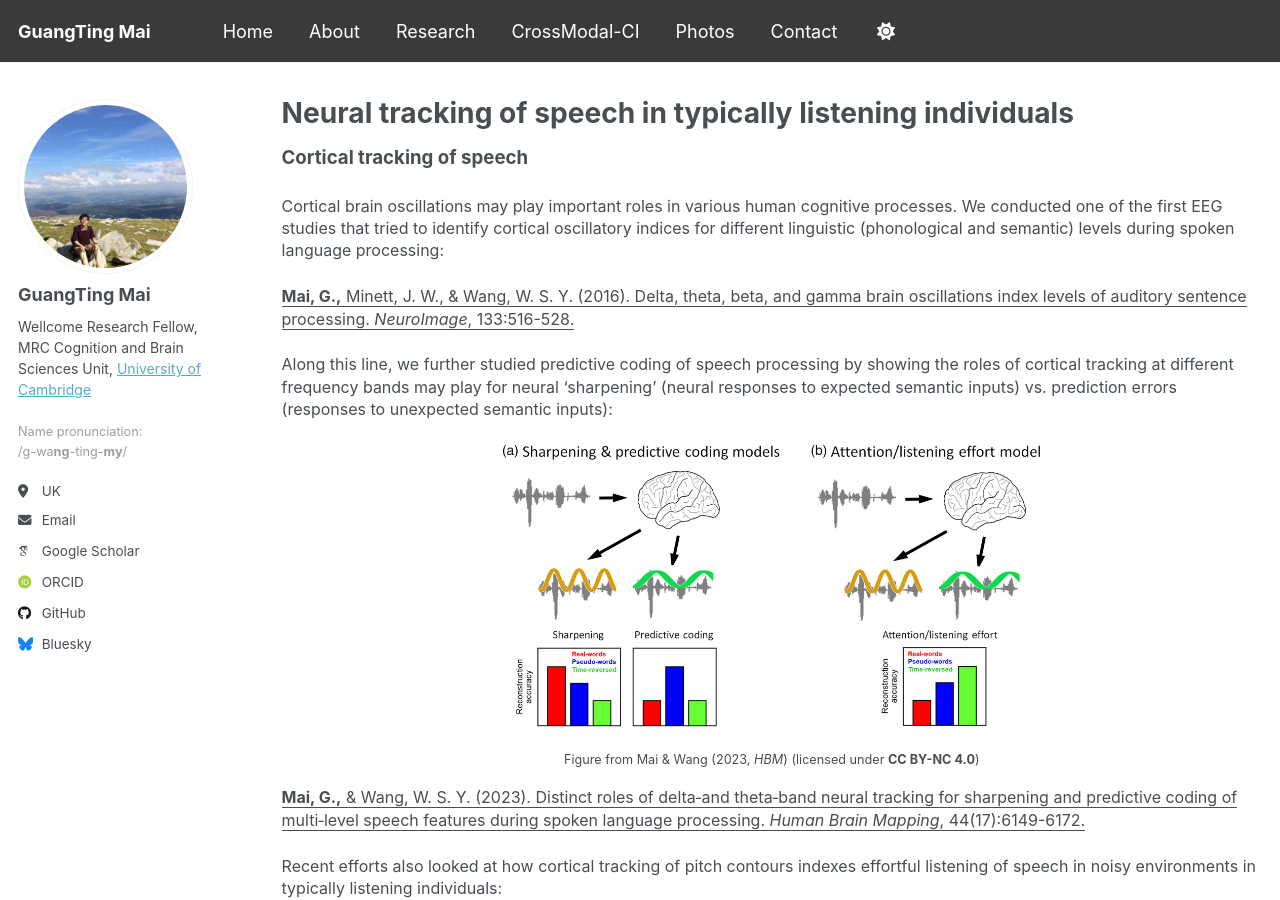
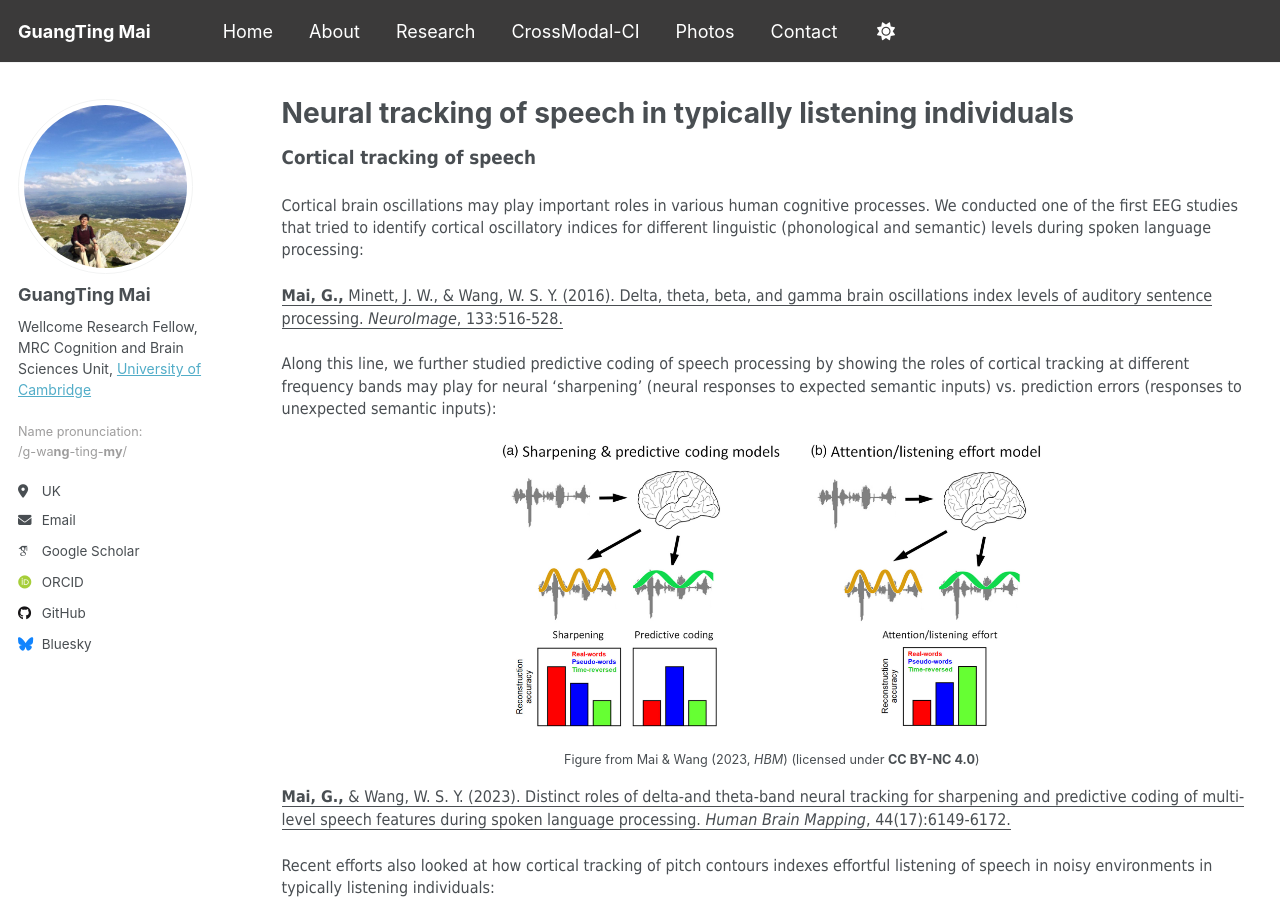
Before and after one commit to guangtingmai/guangtingmai.github.io, a Jekyll site: the page built from _pages/neuraltrack-typical.html, in a window 1280 px wide and 900 px high. Built offline with Jekyll 4.4.1, drawn with Linux system fonts in a browser that asks for light colours; some web fonts are replaced.

Commit message:
Update neuraltrack-typical.html

```diff
--- a/_pages/neuraltrack-typical.html
+++ b/_pages/neuraltrack-typical.html
@@ -4,25 +4,25 @@
 permalink: /neuraltrack-typical/
 author_profile: true
 ---
-<p><span style="font-size: 14pt;line-height: 1.4;display: block;margin-bottom: 0.1vh"><strong>Cortical tracking of speech</strong></span></p>
-<p><span style="font-size: 12pt;line-height: 1.4;display: block;margin-bottom: 0.1vh">Cortical brain oscillations may play important roles in
+<p><span style="font-size: 14pt;font-family: Tahoma;line-height: 1.4;display: block;margin-bottom: 0.1vh"><strong>Cortical tracking of speech</strong></span></p>
+<p><span style="font-size: 12pt;font-family: Tahoma;line-height: 1.4;display: block;margin-bottom: 0.1vh">Cortical brain oscillations may play important roles in
   various human cognitive processes. We conducted one of the first EEG studies that tried to identify cortical oscillatory indices for different linguistic
   (phonological and semantic) levels during spoken language processing:</span></p>
-<p><span style="font-size: 12pt;line-height: 1.4;display: block;margin-bottom: 0.1vh"><a href="https://www.sciencedirect.com/science/article/abs/pii/S1053811916001737" style="color:inherit; text-decoration:none;"><u><strong>Mai, G.,</strong> Minett, J. W., & Wang, W. S. Y. (2016). Delta, theta, beta, and gamma brain oscillations index levels of auditory sentence processing. <i>NeuroImage</i>, 133:516-528.</u></a></span></p>
-<p><span style="font-size: 12pt;line-height: 1.4;display: block;margin-bottom: 0.1vh">Along this line, we further studied predictive coding of
+<p><span style="font-size: 12pt;font-family: Tahoma;line-height: 1.4;display: block;margin-bottom: 0.1vh"><a href="https://www.sciencedirect.com/science/article/abs/pii/S1053811916001737" style="color:inherit; text-decoration:none;"><u><strong>Mai, G.,</strong> Minett, J. W., & Wang, W. S. Y. (2016). Delta, theta, beta, and gamma brain oscillations index levels of auditory sentence processing. <i>NeuroImage</i>, 133:516-528.</u></a></span></p>
+<p><span style="font-size: 12pt;font-family: Tahoma;line-height: 1.4;display: block;margin-bottom: 0.1vh">Along this line, we further studied predictive coding of
   speech processing by showing the roles of cortical tracking at different frequency bands may play for neural ‘sharpening’ (neural responses to expected
   semantic inputs) vs. prediction errors (responses to unexpected semantic inputs):</span></p>
 <p align="center">
   <img src="https://guangtingmai.github.io/images/hbm.jpg" width="55%">
 </p>
 <p style="text-align:center;font-size:9.5pt;line-height:1.4;display: block;">Figure from Mai & Wang (2023, <i>HBM</i>) (licensed under <strong>CC BY-NC 4.0</strong>)</p>
-<p><span style="font-size: 12pt;line-height: 1.4;display: block;margin-bottom: 0.1vh"><a href="https://onlinelibrary.wiley.com/doi/10.1002/hbm.26503" style="color:inherit; text-decoration:none;"><u><strong>Mai, G.,</strong> & Wang, W. S. Y. (2023). Distinct roles of delta‐and theta‐band neural tracking for sharpening and predictive coding of multi‐level speech features during spoken language processing. <i>Human Brain Mapping</i>, 44(17):6149-6172.</u></a></span></p>
-<p><span style="font-size: 12pt;line-height: 1.4;display: block;margin-bottom: 0.1vh">Recent efforts also looked at how cortical tracking of
+<p><span style="font-size: 12pt;font-family: Tahoma;line-height: 1.4;display: block;margin-bottom: 0.1vh"><a href="https://onlinelibrary.wiley.com/doi/10.1002/hbm.26503" style="color:inherit; text-decoration:none;"><u><strong>Mai, G.,</strong> & Wang, W. S. Y. (2023). Distinct roles of delta‐and theta‐band neural tracking for sharpening and predictive coding of multi‐level speech features during spoken language processing. <i>Human Brain Mapping</i>, 44(17):6149-6172.</u></a></span></p>
+<p><span style="font-size: 12pt;font-family: Tahoma;line-height: 1.4;display: block;margin-bottom: 0.1vh">Recent efforts also looked at how cortical tracking of
   pitch contours indexes effortful listening of speech in noisy environments in typically listening individuals:</span></p>
-<p><span style="font-size: 12pt;line-height: 1.4;display: block;margin-bottom: 0.1vh"><a href="https://www.sciencedirect.com/science/article/pii/S1053811925002733" style="color:inherit; text-decoration:none;"><u>Guo, X., <strong>Mai, G.,</strong> Mohammadi, Y., Benzaquén, E., Yukhnovich, K., Sedley, W., & Griffiths, T. D. (2025). Neural entrainment to pitch changes of auditory targets in noise. <i>NeuroImage</i>, 314:121270.</u></a></span></p>
+<p><span style="font-size: 12pt;font-family: Tahoma;line-height: 1.4;display: block;margin-bottom: 0.1vh"><a href="https://www.sciencedirect.com/science/article/pii/S1053811925002733" style="color:inherit; text-decoration:none;"><u>Guo, X., <strong>Mai, G.,</strong> Mohammadi, Y., Benzaquén, E., Yukhnovich, K., Sedley, W., & Griffiths, T. D. (2025). Neural entrainment to pitch changes of auditory targets in noise. <i>NeuroImage</i>, 314:121270.</u></a></span></p>
 <br>
-<p><span style="font-size: 14pt;line-height: 1.4;display: block;margin-bottom: 0.1vh"><strong>Subcortical tracking of speech</strong></span></p>
-<p><span style="font-size: 12pt;line-height: 1.4;display: block;margin-bottom: 0.1vh">‘Frequency-following response’ (FFR) is a subcortical
+<p><span style="font-size: 14pt;font-family: Tahoma;line-height: 1.4;display: block;margin-bottom: 0.1vh"><strong>Subcortical tracking of speech</strong></span></p>
+<p><span style="font-size: 12pt;font-family: Tahoma;line-height: 1.4;display: block;margin-bottom: 0.1vh">‘Frequency-following response’ (FFR) is a subcortical
   (albeit extra auditory cortical sources) phase-locked response to the speech fundamental frequency, known as a potential index for various hearing
   and language-related disorders (e.g., hearing loss, developmental dyslexia, autism). We studied FFR in typical listening by looking at how FFR
   is affected by changes in day-to-day psychophysiological status, e.g., arousal or consciousness, across the adult lifespan:</span></p>
@@ -30,12 +30,12 @@
   <img src="https://guangtingmai.github.io/images/neuroimage2019.png" width="35%">
 </p>
 <p style="text-align:center;font-size:9.5pt;line-height:1.4;display: block;">Figure from Mai (2020 PhD thesis) with permission</p>
-<p><span style="font-size: 12pt;line-height: 1.4;display: block;margin-bottom: 0.1vh"><a href="https://www.sciencedirect.com/science/article/abs/pii/S1053811919300515" style="color:inherit; text-decoration:none;"><u><strong>Mai, G.,</strong> Schoof, T., & Howell, P. (2019). Modulation of phase-locked neural responses to speech during different arousal states is age-dependent. <i>NeuroImage</i>, 189:734-744.</u></a></span></p>
-<p><span style="font-size: 12pt;line-height: 1.4;display: block;margin-bottom: 0.1vh">We also looked at how changes in neural excitability in the
+<p><span style="font-size: 12pt;font-family: Tahoma;line-height: 1.4;display: block;margin-bottom: 0.1vh"><a href="https://www.sciencedirect.com/science/article/abs/pii/S1053811919300515" style="color:inherit; text-decoration:none;"><u><strong>Mai, G.,</strong> Schoof, T., & Howell, P. (2019). Modulation of phase-locked neural responses to speech during different arousal states is age-dependent. <i>NeuroImage</i>, 189:734-744.</u></a></span></p>
+<p><span style="font-size: 12pt;font-family: Tahoma;line-height: 1.4;display: block;margin-bottom: 0.1vh">We also looked at how changes in neural excitability in the
   auditory cortex (via neurostimulation tDCS) led to consequential changes in subcortical FFR revealing <i>causal</i> auditory subcortico-cortical interactions:</span></p>
 <p align="center">
   <img src="https://guangtingmai.github.io/images/cc2022.png" width="85%">
   <br>
 </p>
 <p style="text-align:center;font-size:9.5pt;line-height:1.4;display: block;">Figure from Mai & Howell (2022, <i>Cereb Cortex</i>) (licensed under <strong>CC BY 4.0</strong>)</p>
-<p><span style="font-size: 12pt;line-height: 1.4;display: block;margin-bottom: 0.1vh"><a href="https://academic.oup.com/cercor/article/32/7/1437/6356433" style="color:inherit; text-decoration:none;"><u><strong>Mai, G.,</strong> & Howell, P. (2022). Causal relationship between the right auditory cortex and speech-evoked envelope-following response: evidence from combined transcranial stimulation and electroencephalography. <i>Cerebral Cortex</i>, 32(7):1437-1454.</u></a></span></p>
+<p><span style="font-size: 12pt;font-family: Tahoma;line-height: 1.4;display: block;margin-bottom: 0.1vh"><a href="https://academic.oup.com/cercor/article/32/7/1437/6356433" style="color:inherit; text-decoration:none;"><u><strong>Mai, G.,</strong> & Howell, P. (2022). Causal relationship between the right auditory cortex and speech-evoked envelope-following response: evidence from combined transcranial stimulation and electroencephalography. <i>Cerebral Cortex</i>, 32(7):1437-1454.</u></a></span></p>
```
